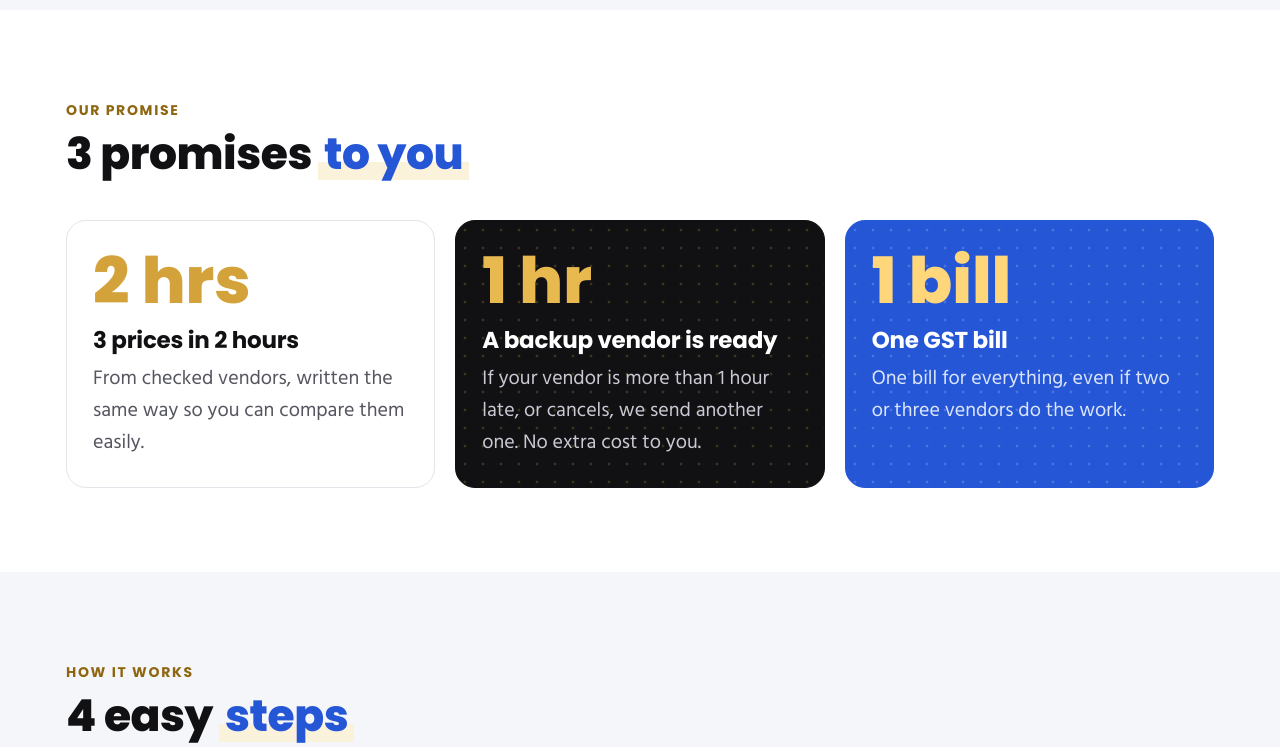
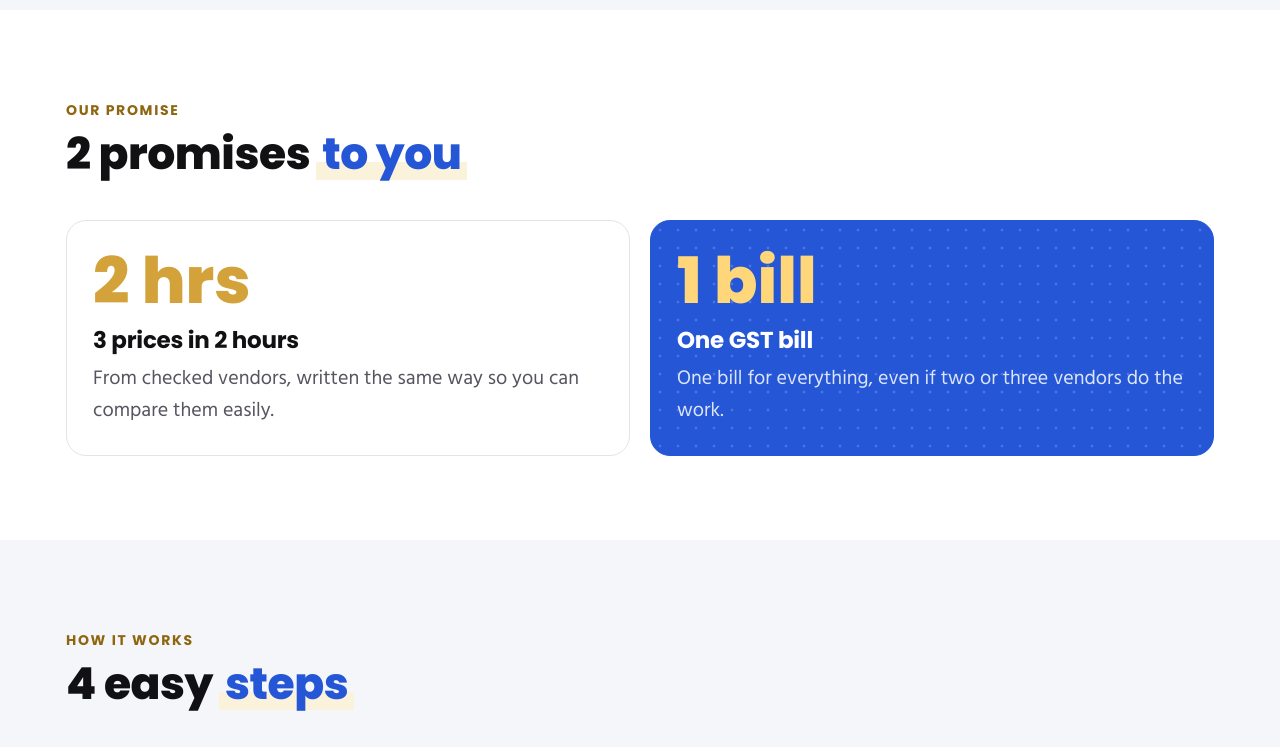
Before and after one commit to NavyaKhanna014/evently-pro, a plain HTML site: page index.html in a window 1280 px wide. Shown: the part 2640-3387 px from the top of the page. Drawn offline with Linux system fonts and the light colour scheme.

Commit message:
Backup only for delays: remove 1 hour card, reword FAQ

```diff
--- a/index.html
+++ b/index.html
@@ -93,7 +93,7 @@ section.soft{background:var(--soft)}
 @media (max-width:560px){.gear{grid-template-columns:repeat(2,minmax(0,1fr));gap:12px}.gear svg{width:72px;height:72px}}
 
 /* Promises */
-.promises{display:grid;grid-template-columns:repeat(3,minmax(0,1fr));gap:20px}
+.promises{display:grid;grid-template-columns:repeat(2,minmax(0,1fr));gap:20px}
 .promise{border-radius:20px;padding:28px 26px;background:var(--paper);border:1px solid var(--line);position:relative;overflow:hidden}
 .promise .n{font:800 64px/1 var(--f-head);color:var(--gold);margin-bottom:14px}
 .promise h3{font-size:23px;margin-bottom:10px}
@@ -525,11 +525,10 @@ body::before{background:#0B0B12}
     <div class="wrap">
       <div class="head">
         <div class="label">Our promise</div>
-        <h2>3 promises <span class="blue">to you</span></h2>
+        <h2>2 promises <span class="blue">to you</span></h2>
       </div>
       <div class="promises">
         <article class="promise"><div class="n">2 hrs</div><h3>3 prices in 2 hours</h3><p>From checked vendors, written the same way so you can compare them easily.</p></article>
-        <article class="promise dark"><div class="n">1 hr</div><h3>A backup vendor is ready</h3><p>If your vendor is more than 1 hour late, or cancels, we send another one. No extra cost to you.</p></article>
         <article class="promise blue-card"><div class="n">1 bill</div><h3>One GST bill</h3><p>One bill for everything, even if two or three vendors do the work.</p></article>
       </div>
     </div>
@@ -713,7 +712,7 @@ body::before{background:#0B0B12}
         <h2>Common <span class="blue">questions</span></h2>
       </div>
       <div class="faq">
-        <div><h3>What if the vendor does not come?</h3><p>A backup vendor is always ready. If your vendor is more than 1 hour late, we send the backup. You pay nothing extra.</p></div>
+        <div><h3>What if the main vendor gets delayed?</h3><p>We keep a backup vendor ready for every booking. If your main vendor is running late, the backup reaches you within 1 hour. You pay nothing extra.</p></div>
         <div><h3>Do I have to book after getting prices?</h3><p>No. Getting prices is free. Book only if you like a price.</p></div>
         <div><h3>Which areas do you cover?</h3><p>Right now: <span data-cfg="areas">South Delhi and Gurgaon</span>. Ask us for other places.</p></div>
         <div><h3>Will you share my number with vendors?</h3><p>No. Vendors only see what equipment you need.</p></div>
```
